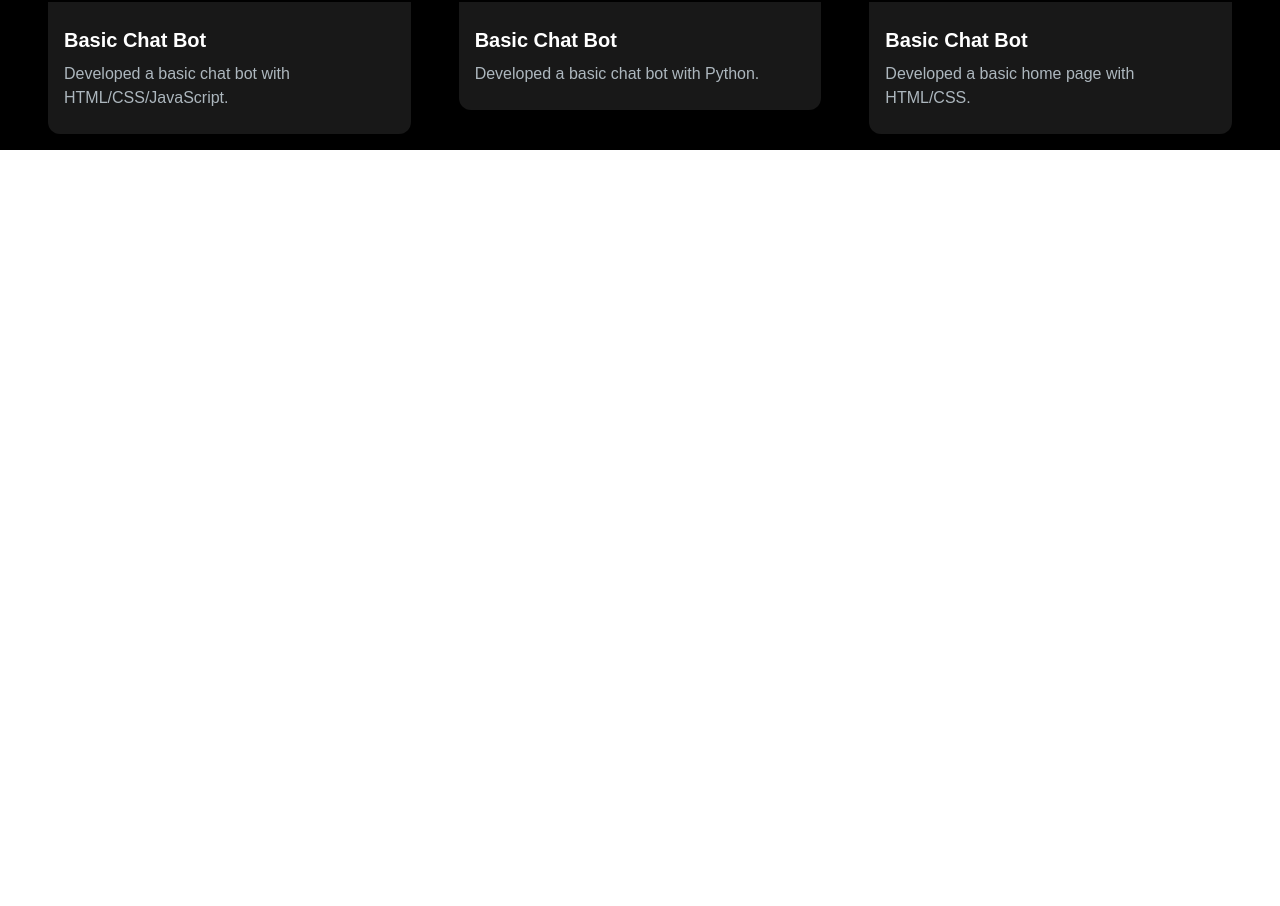
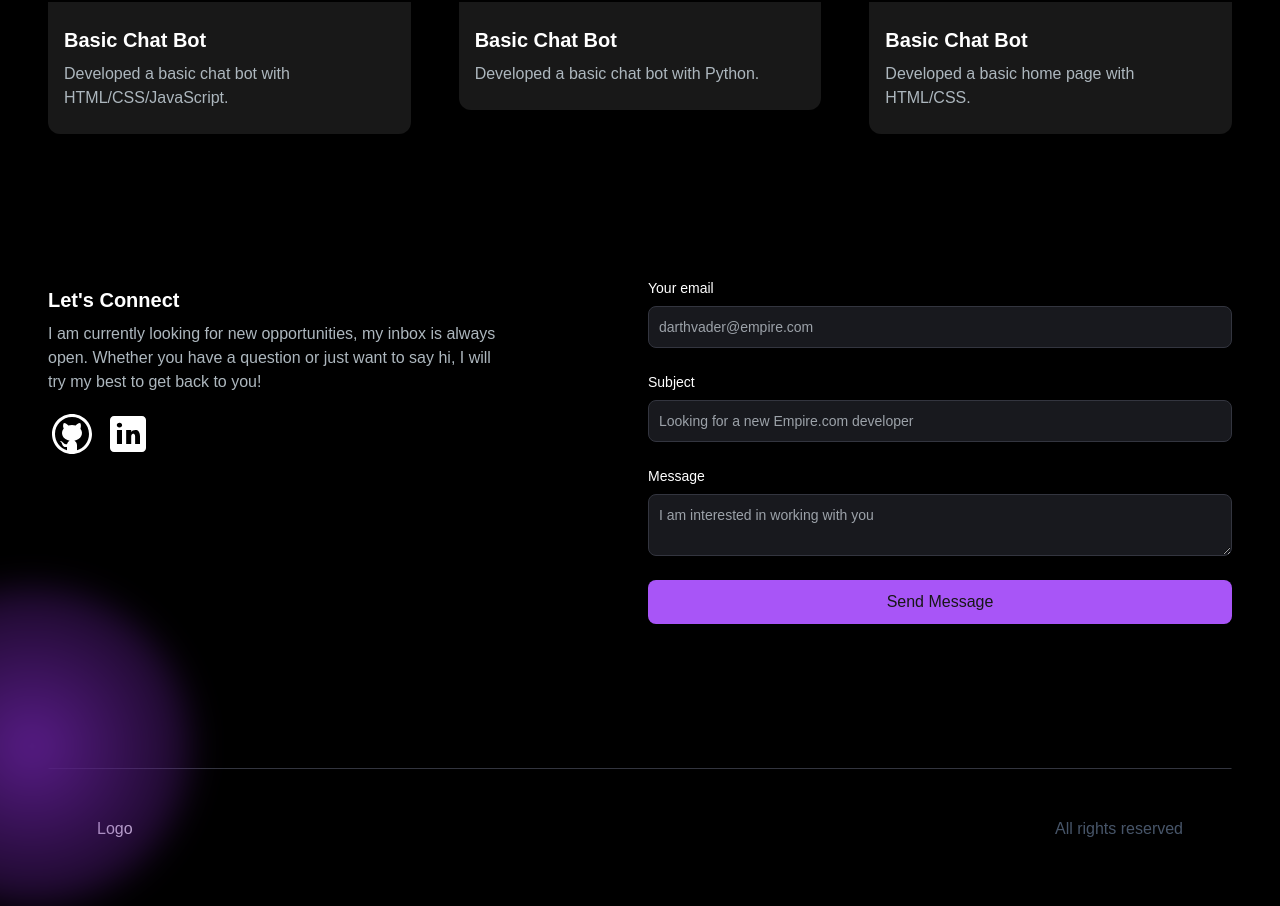
Before and after one commit to KidronL/dev-portfolio, a Next.js app: page / in a window 1280 px wide. Shown: the part 1383-2289 px from the top of the page. Before the commit the page ends 1533 px from the top, so only its background shows below. Built offline with nearby package versions, Linux system fonts and the light colour scheme.

Commit message:
creating Email section and footer for contact

```diff
--- /dev/null
+++ b/src/app/api/send/route.js
@@ -0,0 +1,32 @@
+import { Resend } from 'resend';
+
+const resend = new Resend(process.env.RESEND_API_KEY);
+const fromEmail = process.env.FROM_EMAIL;
+
+export async function POST() {
+  const { body } = req;
+  const { email, subject, message } = body;
+  try {
+    const { data, error } = await resend.emails.send({
+      from: fromEmail,
+      to: ['kidronlightech@gmail.com', email],
+      subject: subject,
+      react: (
+      <>
+        <h1>{subject}</h1>
+        <p>Thank you for contacting me!</p>
+        <p>New message submitted:</p>
+        <p>{message}</p>
+      </>
+    ),
+    });
+
+    if (error) {
+      return Response.json({ error }, { status: 500 });
+    }
+
+    return Response.json(data);
+  } catch (error) {
+    return Response.json({ error }, { status: 500 });
+  }
+}
--- /dev/null
+++ b/src/app/components/EmailSection.jsx
@@ -0,0 +1,109 @@
+"use client";
+import React from 'react';
+import GithubIcon from "../../../public/GithubIcon.svg";
+import LinkedInIcon from "../../../public/LinkedInIcon.svg";
+import Link from "next/link";
+import Image from "next/image";
+
+const EmailSection = () => {
+
+    const handleSubmit= async (e) => {
+        e.preventDefault();
+        const data = {
+           email: e.target.email.value,
+           subject: e.target.subject.value,
+           message: e.target.message.value
+        }
+
+        const JSONdata = JSON.stringify(data);
+        const endpoint = '/api/send';
+
+        const options = {
+            method: 'POST',
+            headers: {
+                'Content-Type': 'application/json',
+            },
+            body: JSONdata,
+        }
+
+        const response = await fetch(endpoint, options);
+        const result = await response.json();
+        console.log(`result: ${result}`);
+
+        if (response.status === 200) {
+            console.log('Message sent.');
+        }
+    }
+  return (
+    <section className='grid md:grid-cols-2 my-12 md:my-12 py-24 gap-4 relative'>
+        <div className="bg-[radial-gradient(ellipse_at_center,_var(--tw-gradient-stops))] from-purple-900 to-transparent rounded-full h-80 w-80 z-0 blur-lg absolute top-3/4 -left-4 transform -translate-x-1/2 -translate-1/2"></div>
+        <div className='z-10'>
+            <h5 className="text-xl font-bold text-white my-2">{`Let's Connect`}</h5>
+            <p className="text-[#ADB7BE] mb-4 max-w-md">
+                {" "}
+                I am currently looking for new opportunities, my inbox is always open.
+                Whether you have a question or just want to say hi, I will try my best to
+                get back to you!
+            </p>
+            <div className="socials flex flex-row gap-2">
+                <Link href="https://github.com/kidronl" target="_blank">
+                    <Image src={GithubIcon} alt="Github Icon" />
+                </Link>
+                <Link href="https://linkedin.com/in/kidron-lightfoot-tech" target="_blank">
+                    <Image src={LinkedInIcon} alt="LinkedIn Icon" />
+                </Link>
+        </div>
+        </div>
+            <div>
+                <form className="flex flex-col" onSubmit={handleSubmit}>
+                    <div className="mb-6">
+                        <label htmlFor="email" className="text-white block mb-2 text-sm font-medium">
+                            Your email
+                        </label>
+                        <input
+                            name="email"
+                            type="email"
+                            id="email"
+                            className="bg-[#18191E] border border-[#33353F] placeholder-[#9CA2A9] text-gray-100 text-sm rounded-lg block w-full p-2.5"
+                            required
+                            placeholder="darthvader@empire.com"
+                        />
+                    </div>
+                    <div className="mb-6">
+                        <label htmlFor="subject" className="text-white block mb-2 text-sm font-medium">
+                            Subject
+                        </label>
+                        <input
+                            name='subject'
+                            type="text"
+                            id="subject"
+                            className="bg-[#18191E] border border-[#33353F] placeholder-[#9CA2A9] text-gray-100 text-sm rounded-lg block w-full p-2.5"
+                            required
+                            placeholder="Looking for a new Empire.com developer"
+                        />
+                    </div>
+                    <div className="mb-6">
+                        <label
+                            htmlFor="message"
+                            className="text-white block mb-2 text-sm font-medium"
+                        >
+                            Message
+                        </label>
+                        <textarea
+                            name="message"
+                            id="message"
+                            className="bg-[#18191E] border border-[#33353F] placeholder-[#9CA2A9] text-gray-100 text-sm rounded-lg block w-full p-2.5"
+                            required
+                            placeholder="I am interested in working with you"
+                        />
+                    </div>
+                    <button
+                    type="submit"
+                    className="bg-purple-500 hover:bg-purple-600 text-whitefont-medium py-2.5 px-5 rounded-lg w-full">Send Message</button>
+                </form>
+        </div>
+    </section>
+  )
+}
+
+export default EmailSection
--- /dev/null
+++ b/src/app/components/Footer.jsx
@@ -0,0 +1,14 @@
+import React from 'react'
+
+const Footer = () => {
+  return (
+    <footer className="footer border border-t-[#33353F] border-l-transparent border-r-transparent border-b-transparent text-white">
+        <div className="container p-12 flex justify-between">
+            <span>Logo</span>
+            <p className="text-slate-600">All rights reserved</p>
+        </div>
+    </footer>
+  )
+}
+
+export default Footer;
--- a/src/app/page.js
+++ b/src/app/page.js
@@ -2,6 +2,8 @@ import HeroSection from "./components/HeroSection";
 import Navbar from "./components/Navbar";
 import AboutSection from "./components/AboutSection";
 import ProjectsSection from "./components/ProjectsSection";
+import EmailSection from "./components/EmailSection";
+import Footer from "./components/Footer";
 
 export default function Home() {
   return (
@@ -12,6 +14,8 @@ export default function Home() {
           <HeroSection />
           <AboutSection />
           <ProjectsSection />
+          <EmailSection />
+          <Footer />
         </div>
       </main>
     </div>
```
Also changed, not shown: public/GithubIcon.svg (added), public/LinkedInIcon.svg (added).
